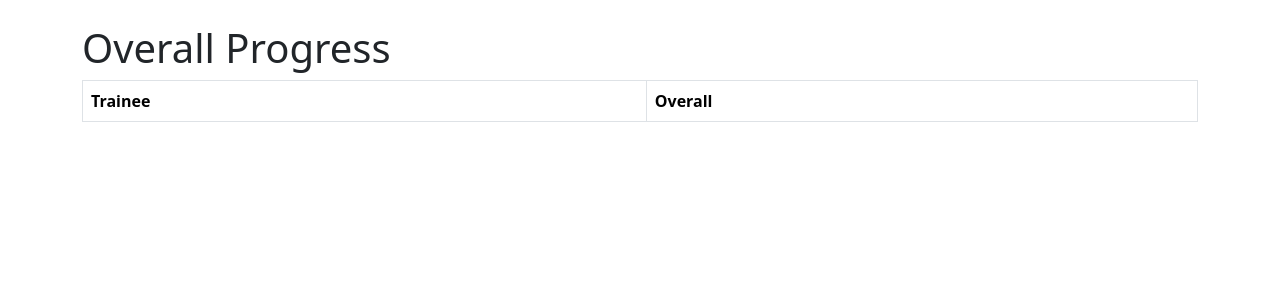
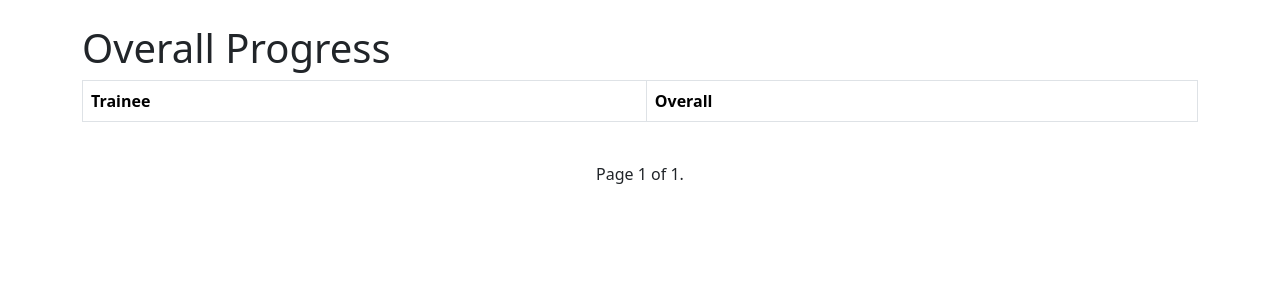
Before and after one commit to e9gsrivastava/Updated_K2, a Django app: page /overall_progress/ in a window 1280 px wide. Shown: the part 56-356 px from the top of the page. Run offline with Django 4.2, Linux system fonts and the light colour scheme; the visitor is signed in with stand-in values (Sample User, id 1); data comes from the database, SQL or seed files in the repository; lists and menus that the app fills with data are empty.

```diff
--- a/k2/progress_app/templates/progress_app/base.html
+++ b/k2/progress_app/templates/progress_app/base.html
@@ -41,6 +41,7 @@
       </div>
     </nav>
     {% block content %}
+
     {% endblock %}
   </body>
 </html>
--- a/k2/progress_app/templates/progress_app/overall_progress.html
+++ b/k2/progress_app/templates/progress_app/overall_progress.html
@@ -62,7 +62,7 @@
             </thead>
           <tbody>
             <tbody>
-                {% for username, overall_average in overall_data.items %}
+                {% for username, overall_average in overall_data.object_list %}
                     <tr>
                         <td>
                             <a href="{% url 'progress_app:student_detail' username=username %}">
@@ -80,6 +80,24 @@
             </tbody>
         </table>
     </div>
+    <br>
+    <div class="pagination d-flex justify-content-center align-items-center">
+        <span class="step-links">
+            {% if overall_data.has_previous %}
+                <a href="?page=1">&laquo; first</a>
+                <a href="?page={{ overall_data.previous_page_number }}">previous</a>
+            {% endif %}
+
+            <span class="current">
+                Page {{ overall_data.number }} of {{ overall_data.paginator.num_pages }}.
+            </span>
+
+            {% if overall_data.has_next %}
+                <a href="?page={{ overall_data.next_page_number }}">next</a>
+                <a href="?page={{ overall_data.paginator.num_pages }}">last &raquo;</a>
+            {% endif %}
+        </span>
+    </div>
 
 
     {% endblock %}
--- a/k2/progress_app/views.py
+++ b/k2/progress_app/views.py
@@ -8,7 +8,7 @@ from django.urls import reverse_lazy
 from django.views.generic import UpdateView, DetailView, TemplateView
 from django.http import Http404
 from django.contrib.auth import get_user_model
-
+from django.core.paginator import Paginator, EmptyPage, PageNotAnInteger
 # from django.contrib.auth.models import User
 from django.shortcuts import get_object_or_404
 from progress_app.models import ProgressReport
@@ -50,7 +50,6 @@ class UpdateProgressReportView(UpdateView):
             kwargs={"username": self.object.user.username},
         )
 
-
 class StudentDetailView(LoginRequiredMixin, DetailView):
     """this shows the detailed view of a single student's progress
     which includes attendance, marksgiven by mentor, assignment and comments given by mentor
@@ -61,6 +60,7 @@ class StudentDetailView(LoginRequiredMixin, DetailView):
     template_name = "progress_app/student_detail.html"
     login_url = reverse_lazy("progress_app:login")
     context_object_name = "user"
+    paginate_by = 5
 
     def get_object(self, queryset=None):
         user_model = get_user_model()
@@ -74,7 +74,17 @@ class StudentDetailView(LoginRequiredMixin, DetailView):
 
     def get_context_data(self, **kwargs):
         context = super().get_context_data(**kwargs)
-        context["progress_reports"] = ProgressReport.objects.filter(user=self.object)
+        progress_reports = ProgressReport.objects.filter(user=self.object)
+        paginator = Paginator(progress_reports, self.paginate_by)
+        page = self.request.GET.get("page")
+        try:
+            progress_reports_page = paginator.page(page)
+        except PageNotAnInteger:
+            progress_reports_page = paginator.page(1)
+        except EmptyPage:
+            progress_reports_page = paginator.page(paginator.num_pages)
+
+        context["progress_reports"] = progress_reports_page
         return context
 
 
@@ -125,10 +135,22 @@ class OverallProgressView(LoginRequiredMixin, TemplateView):
     """this shows the overall progress of the student"""
 
     template_name = "progress_app/overall_progress.html"
+    paginate_by = 2
     login_url = reverse_lazy("progress_app:login")
 
     def get_context_data(self, **kwargs):
         context = super().get_context_data(**kwargs)
+        overall_data = ProgressReport().get_trainee_overall_score()
 
-        context["overall_data"] = ProgressReport().get_trainee_overall_score()
+        paginator = Paginator(list(overall_data.items()), self.paginate_by)
+        page = self.request.GET.get("page", 1)
+
+        try:
+            overall_data_page = paginator.page(page)
+        except PageNotAnInteger:
+            overall_data_page = paginator.page(1)
+        except EmptyPage:
+            overall_data_page = paginator.page(paginator.num_pages)
+
+        context["overall_data"] = overall_data_page
         return context
```
Also changed, not shown: k2/progress_app/templates/progress_app/login.html (+6 -5 lines), k2/progress_app/templates/progress_app/student_detail.html (+17 -6 lines).
